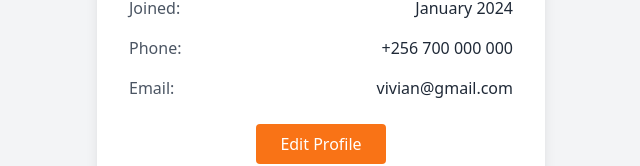
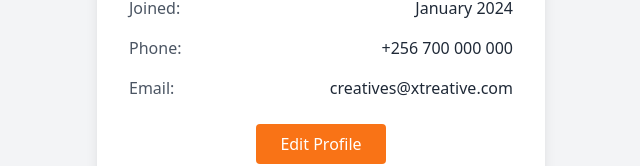
Before and after one commit to XTREATIVE/Admin, a React (Vite) app: page /profile in a window 1280 px wide. Shown: the part 479-645 px from the top of the page, without its empty margins (319-959 px from the left). Built offline with nearby package versions, Linux system fonts and the light colour scheme; no server answers.

Commit message:
modified profile page

```diff
--- a/src/components/cardgrid.jsx
+++ b/src/components/cardgrid.jsx
@@ -126,7 +126,7 @@ export default function StatsCardsGrid() {
     },
     { title: "Orders", value: totalOrders, timeframe: `for ${rangeLabel}` },
     { title: "New Customers", value: newCustomers, timeframe: `for ${rangeLabel}` },
-    { title: "Total Earnings", value: `UGX ${9000}`, timeframe: `for ${rangeLabel}` },
+    { title: "Total Earnings", value: `UGX ${0}`, timeframe: `for ${rangeLabel}` },
   ];
 
   // Chat click handler navigates to '/chat'
--- a/src/pages/profile.jsx
+++ b/src/pages/profile.jsx
@@ -10,7 +10,7 @@ const Profile = () => {
     role: 'Administrator',
     joined: 'January 2024',
     phone: '+256 700 000 000',
-    email: 'vivian@gmail.com',
+    email: 'creatives@xtreative.com',
   });
 
   const handleImageChange = (e) => {
```
